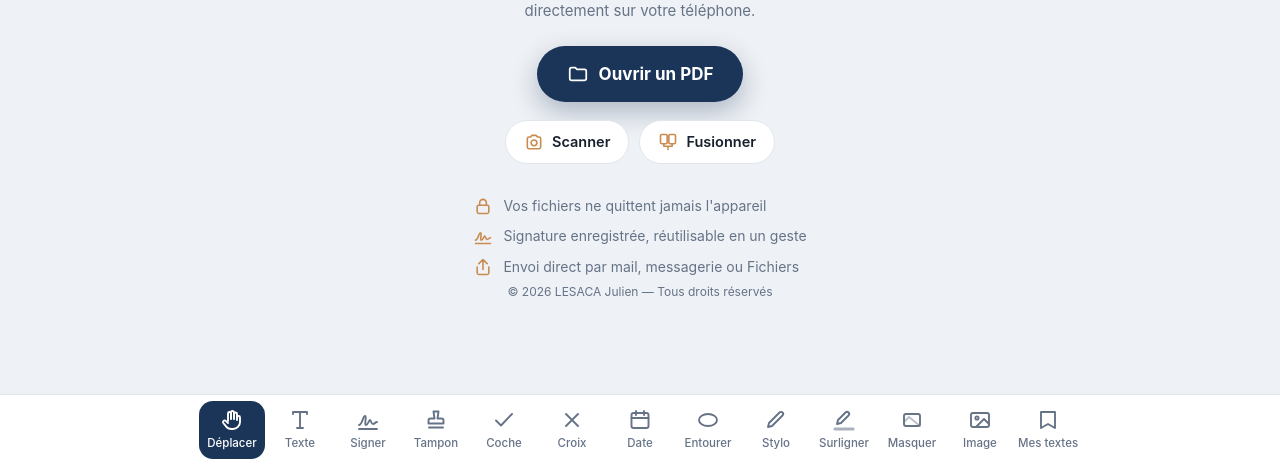
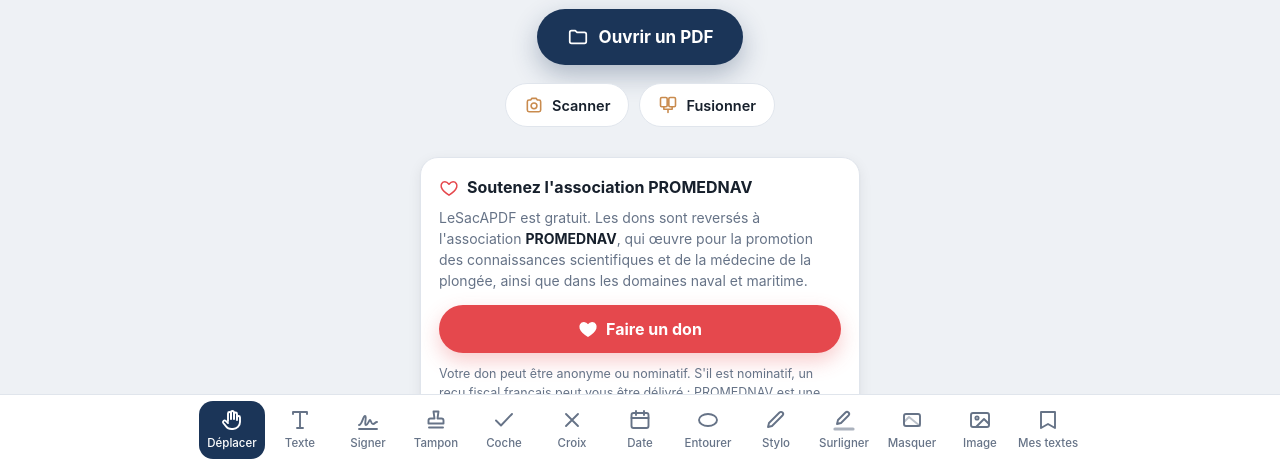
Before and after one commit to julienlesacapro-hub/LeSacAPDF, a website: page www/index.html in a window 1280 px wide. Shown: the part 335-800 px from the top of the page. Drawn offline with Linux system fonts and the light colour scheme.

Commit message:
Appel aux dons pour l'association PROMEDNAV (lien à activer)
- encart sur l'écran d'accueil (aucun document ouvert) : dons reversés à
  PROMEDNAV, bouton « Faire un don », mention du don anonyme ou nominatif
  et du reçu fiscal (réduction d'impôt de 66 % dans la limite de 20 % du
  revenu imposable)
- entrée « Faire un don à PROMEDNAV » dans le menu
- lien à renseigner dans DON_URL (www/js/app.js) ; en attendant, le bouton
  indique que le lien sera activé prochainement
- version 3.1.1

Co-Authored-By: Claude Opus 5.5 <noreply@anthropic.com>
Claude-Session: https://claude.ai/code/session_01KQGCdrTgMzGYLS5V3fUDRG

```diff
--- a/package.json
+++ b/package.json
@@ -1,6 +1,6 @@
 {
   "name": "lesacapdf",
-  "version": "3.1.0",
+  "version": "3.1.1",
   "author": "LESACA Julien",
   "license": "UNLICENSED",
   "private": true,
--- a/www/css/app.css
+++ b/www/css/app.css
@@ -474,3 +474,17 @@ body:not(.has-doc) #btnSearch { display: none; }
   #printArea img { display: block; width: 100%; height: auto; page-break-after: always; break-after: page; }
   #printArea img:last-child { page-break-after: auto; break-after: auto; }
 }
+
+/* --------------------------------------------- dons (association PROMEDNAV) */
+.don-card { width: 100%; max-width: 440px; margin-top: 24px; padding: 18px 18px 16px; text-align: left;
+  background: var(--surface); border: 1px solid var(--line); border-radius: 18px; box-shadow: var(--shadow-1); }
+.don-card h3 { display: flex; align-items: center; gap: 8px; margin: 0 0 8px; font-size: 16px; color: var(--ink); }
+.don-card h3 svg { color: var(--accent); width: 20px; height: 20px; }
+.don-card p { margin: 0; font-size: 14px; color: var(--muted); line-height: 1.5; }
+.don-card p b { color: var(--ink); }
+.don-btn { display: flex; align-items: center; justify-content: center; gap: 8px; width: 100%; height: 48px; margin: 14px 0 12px;
+  border-radius: 24px; background: var(--accent); color: #fff; font-weight: 650; font-size: 16px;
+  box-shadow: 0 8px 20px rgba(229, 72, 77, .28); }
+.don-btn svg { width: 20px; height: 20px; fill: currentColor; }
+.don-btn:active { transform: scale(.98); }
+.don-card .don-note { font-size: 12.5px; }
--- a/www/index.html
+++ b/www/index.html
@@ -58,6 +58,7 @@
     <symbol id="i-install" viewBox="0 0 24 24"><rect x="6" y="2.5" width="12" height="19" rx="2.5"/><path d="M12 7v7M9 11l3 3 3-3"/></symbol>
     <symbol id="i-backup" viewBox="0 0 24 24"><path d="M4 7c0-1.7 3.6-3 8-3s8 1.3 8 3-3.6 3-8 3-8-1.3-8-3z"/><path d="M4 7v10c0 1.7 3.6 3 8 3s8-1.3 8-3V7M4 12c0 1.7 3.6 3 8 3s8-1.3 8-3"/></symbol>
     <symbol id="i-ok" viewBox="0 0 24 24"><circle cx="12" cy="12" r="9.5"/><path d="m7.5 12.5 3 3 6-6.5"/></symbol>
+    <symbol id="i-heart" viewBox="0 0 24 24"><path d="M12 20.5s-7.5-4.4-9.2-9.3C1.7 8 3.6 4.5 7.1 4.5c2 0 3.4 1.1 4.9 2.9 1.5-1.8 2.9-2.9 4.9-2.9 3.5 0 5.4 3.5 4.3 6.7-1.7 4.9-9.2 9.3-9.2 9.3z"/></symbol>
     <symbol id="i-print" viewBox="0 0 24 24"><path d="M7 9V3h10v6"/><rect x="3" y="9" width="18" height="8" rx="2"/><path d="M7 14h10v7H7z"/></symbol>
     <symbol id="i-search" viewBox="0 0 24 24"><circle cx="11" cy="11" r="6.5"/><path d="m16 16 4.5 4.5"/></symbol>
     <symbol id="i-stamp" viewBox="0 0 24 24"><path d="M9.5 3.5h5l-1 7h4a2 2 0 0 1 2 2v3H4.5v-3a2 2 0 0 1 2-2h4z"/><path d="M5 19.5h14"/></symbol>
@@ -115,6 +116,17 @@
         <button id="btnScanHome"><svg><use href="#i-camera"/></svg>Scanner</button>
         <button id="btnMergeHome"><svg><use href="#i-merge"/></svg>Fusionner</button>
       </div>
+      <section class="don-card" id="donCard" aria-label="Faire un don">
+        <h3><svg><use href="#i-heart"/></svg>Soutenez l'association PROMEDNAV</h3>
+        <p>LeSacAPDF est gratuit. Les dons sont reversés à l'association <b>PROMEDNAV</b>, qui œuvre pour la
+          promotion des connaissances scientifiques et de la médecine de la plongée, ainsi que dans les domaines
+          naval et maritime.</p>
+        <button class="don-btn" id="btnDon"><svg><use href="#i-heart"/></svg>Faire un don</button>
+        <p class="don-note">Votre don peut être anonyme ou nominatif. S'il est nominatif, un reçu fiscal français
+          peut vous être délivré : PROMEDNAV est une association d'intérêt général, et votre don ouvre droit, pour
+          un particulier, à une réduction d'impôt de 66 % de son montant (dans la limite de 20 % du revenu
+          imposable).</p>
+      </section>
       <section class="recents" id="recentsHome" hidden>
         <h3>Documents récents</h3>
         <div class="chips" id="recentList"></div>
@@ -189,6 +201,7 @@
     <button data-m="profiles"><svg><use href="#i-user"/></svg>Utilisateur : <b id="menuProf"></b></button>
     <button data-m="backup"><svg><use href="#i-backup"/></svg>Sauvegarder / restaurer</button>
     <button data-m="install" id="menuInstall"><svg><use href="#i-install"/></svg>Installer l'application</button>
+    <button data-m="don"><svg><use href="#i-heart"/></svg>Faire un don à PROMEDNAV</button>
     <button data-m="help"><svg><use href="#i-help"/></svg>Aide</button>
   </div>
 </section>
--- a/www/js/app.js
+++ b/www/js/app.js
@@ -7,7 +7,12 @@
 (function () {
 "use strict";
 
-const APP_VERSION = "3.1.0";
+const APP_VERSION = "3.1.1";
+
+/* Lien de la page de don de l'association PROMEDNAV.
+   À RENSEIGNER : tant qu'il est vide, le bouton « Faire un don » affiche
+   « Le lien de don sera activé prochainement ». */
+const DON_URL = "";
 pdfjsLib.GlobalWorkerOptions.workerSrc = "vendor/pdf.worker.min.js";
 
 /* ---------------------------------------------------------------- outils */
@@ -2856,6 +2861,12 @@ function applyFx(src, fx, contrast, bright) {
   return out;
 }
 
+/* ----------------------------------------------------- dons (PROMEDNAV) */
+function faireUnDon() {
+  if (!DON_URL) { toast("Le lien de don sera activé prochainement. Merci pour votre soutien !", 3500); return; }
+  window.open(DON_URL, "_blank", "noopener");
+}
+
 /* ------------------------------------------------- branchements de la v3.1 */
 function initV31() {
   /* recherche */
@@ -2936,6 +2947,7 @@ function initV31() {
   });
 
   /* accueil */
+  $("#btnDon").onclick = faireUnDon;
   $("#btnScanHome").onclick = () => openSheet("shScanSrc");
   $("#btnMergeHome").onclick = () => $("#fileMerge").click();
 
@@ -3057,6 +3069,7 @@ function init() {
     },
     search() { closeSheet(); Search.open(); },
     print() { printDoc(); },
+    don() { closeSheet(); faireUnDon(); },
     time() { closeSheet(); setPending({ kind: "text", text: heureStr(new Date()) }, "Touchez l'endroit où placer l'heure"); },
     datetime() {
       closeSheet(); const d = new Date();
--- a/www/sw.js
+++ b/www/sw.js
@@ -1,7 +1,7 @@
 /* LeSacAPDF — © 2026 LESACA Julien — Tous droits réservés
    Service worker : fonctionnement hors ligne + réception des
    PDF partagés depuis d'autres applications (Android). */
-const VERSION = "lesacapdf-v3.1.0";
+const VERSION = "lesacapdf-v3.1.1";
 const FILES = [
   "./", "index.html", "css/app.css", "js/app.js", "manifest.webmanifest",
   "vendor/pdf.min.js", "vendor/pdf.worker.min.js", "vendor/pdf-lib.min.js",
```
Also changed, not shown: README.md.
